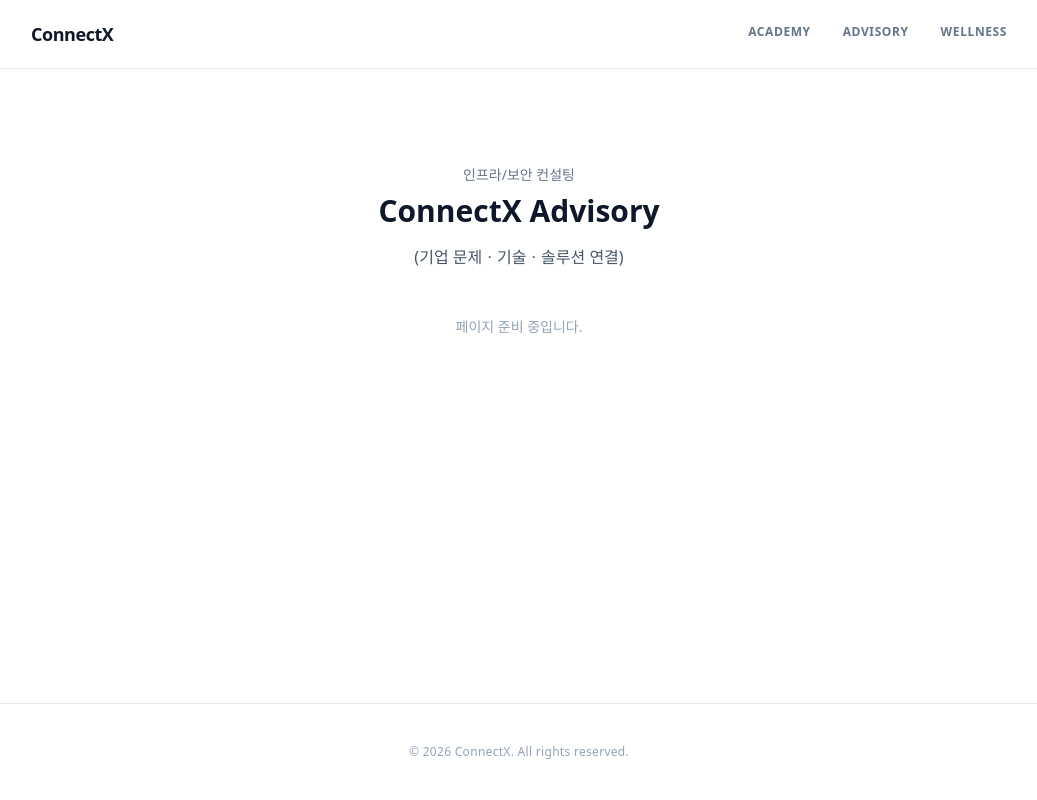
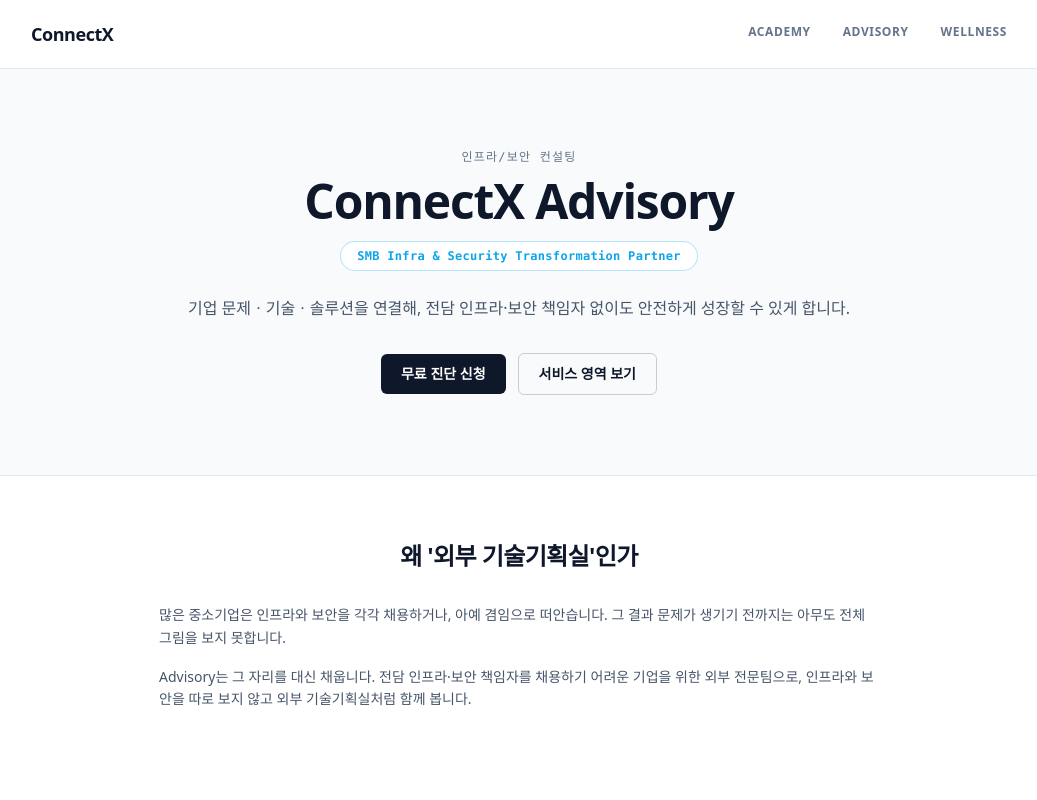
Before and after one commit to alex-cho80/homepage, a Next.js app: page /advisory in a window 1280 px wide. Shown: the top 800 px of the page, without its empty margins (121-1158 px from the left). Built offline with nearby package versions, Linux system fonts and the light colour scheme.

Commit message:
Build ConnectX Advisory detail page from marketing-lead planning doc

```diff
--- a/app/advisory/page.tsx
+++ b/app/advisory/page.tsx
@@ -1,7 +1,6 @@
-import ComingSoon from "@/components/ComingSoon";
-import { brandUnits } from "@/lib/brand-units";
+import DetailPage from "@/components/detail/DetailPage";
+import { advisoryContent } from "@/lib/detail-pages/advisory";
 
 export default function AdvisoryPage() {
-  const unit = brandUnits.find((u) => u.slug === "advisory")!;
-  return <ComingSoon unit={unit} />;
+  return <DetailPage content={advisoryContent} />;
 }
--- /dev/null
+++ b/lib/detail-pages/advisory.ts
@@ -0,0 +1,131 @@
+import type { DetailPageContent } from "./types";
+
+export const advisoryContent: DetailPageContent = {
+  sections: [
+    {
+      type: "hero",
+      id: "hero",
+      label: "인프라/보안 컨설팅",
+      title: "ConnectX Advisory",
+      positionBadge: "SMB Infra & Security Transformation Partner",
+      subtitle:
+        "기업 문제ㆍ기술ㆍ솔루션을 연결해, 전담 인프라·보안 책임자 없이도 안전하게 성장할 수 있게 합니다.",
+      ctas: [
+        { label: "무료 진단 신청", href: "#cta" },
+        { label: "서비스 영역 보기", href: "#offerings" },
+      ],
+    },
+    {
+      type: "positionDetail",
+      id: "position",
+      heading: "왜 '외부 기술기획실'인가",
+      paragraphs: [
+        "많은 중소기업은 인프라와 보안을 각각 채용하거나, 아예 겸임으로 떠안습니다. 그 결과 문제가 생기기 전까지는 아무도 전체 그림을 보지 못합니다.",
+        "Advisory는 그 자리를 대신 채웁니다. 전담 인프라·보안 책임자를 채용하기 어려운 기업을 위한 외부 전문팀으로, 인프라와 보안을 따로 보지 않고 외부 기술기획실처럼 함께 봅니다.",
+      ],
+    },
+    {
+      type: "problem",
+      id: "problem",
+      heading: "이런 고민, 익숙하신가요",
+      items: [
+        "IT 인프라 담당자가 한 명뿐이거나, 다른 업무와 겸임하고 있다.",
+        "보안 사고가 나야만 보안을 생각하게 된다 — 사전 점검 체계가 없다.",
+        "클라우드/솔루션 도입을 검토 중인데, 무엇이 우리 규모에 맞는지 판단할 사람이 없다.",
+        "인프라 이슈와 보안 이슈가 따로따로 대응되어, 전체 리스크가 안 보인다.",
+      ],
+    },
+    {
+      type: "connectAxes",
+      id: "connect",
+      heading: "기업 문제ㆍ기술ㆍ솔루션을 연결합니다",
+      axes: [
+        {
+          label: "기업 문제 연결",
+          body: "예산, 인력, 업종 특성까지 고려해 우리 회사가 실제로 겪는 문제를 먼저 정확히 정의합니다.",
+        },
+        {
+          label: "기술 연결",
+          body: "정의된 문제에 맞는 인프라/보안 기술과 아키텍처 판단을 제공합니다. 유행이 아니라 규모에 맞는 기술.",
+        },
+        {
+          label: "솔루션 연결",
+          body: "판단에서 끝나지 않고, 실제로 도입 가능한 솔루션ㆍ벤더ㆍ운영 체계로 연결해 실행까지 이어갑니다.",
+        },
+      ],
+    },
+    {
+      type: "process",
+      id: "process",
+      heading: "진단 → 큐레이션/설계 → 실행 → 지속관리",
+      steps: [
+        { label: "진단", body: "현재 인프라/보안 현황을 점검하고 리스크를 진단합니다." },
+        {
+          label: "큐레이션/설계",
+          body: "기업 규모와 예산에 맞는 개선 우선순위와 아키텍처를 설계합니다.",
+        },
+        { label: "실행", body: "구축/이행을 직접 지원하거나, 내부 인력과 함께 실행합니다." },
+        {
+          label: "지속관리",
+          body: "1회성 컨설팅으로 끝내지 않고, 외부 기술기획실처럼 지속적으로 모니터링ㆍ리테이너 형태로 함께합니다.",
+        },
+      ],
+    },
+    {
+      type: "offerings",
+      id: "offerings",
+      heading: "무엇을 함께 보나요",
+      items: [
+        { title: "인프라 아키텍처 진단/설계", body: "현재 인프라 구조를 진단하고 개선 아키텍처를 설계합니다." },
+        { title: "보안 체계 수립", body: "정책과 프로세스 관점에서 기업 규모에 맞는 보안 체계를 수립합니다." },
+        { title: "컴플라이언스 대응 지원", body: "관련 규정/인증 대응에 필요한 준비를 지원합니다." },
+        { title: "클라우드 전환 자문", body: "클라우드 전환 시점과 방식에 대한 자문을 제공합니다." },
+        { title: "솔루션/벤더 선정 자문", body: "기업 규모와 예산에 맞는 솔루션ㆍ벤더 선정을 돕습니다." },
+        { title: "상시 자문 (리테이너)", body: "일회성이 아닌 지속적인 자문 관계로 함께합니다." },
+      ],
+      note: "위 서비스 구성은 예시이며, 실제 상품/패키지는 진단 결과에 따라 상담을 통해 안내드립니다.",
+    },
+    {
+      type: "trust",
+      id: "trust",
+      heading: "왜 Advisory인가",
+      points: ["인프라와 보안을 함께 보는 팀", "기업 규모에 맞는 현실적인 제안", "1회성이 아닌 지속 관리"],
+    },
+    {
+      type: "faq",
+      id: "faq",
+      heading: "자주 묻는 질문",
+      items: [
+        {
+          question: "정규 인력 채용 대신 Advisory를 쓰면 무엇이 다른가요?",
+          answer:
+            "채용·교육에 드는 시간과 비용 없이, 인프라와 보안을 함께 보는 외부 전문팀을 바로 활용하실 수 있습니다.",
+        },
+        {
+          question: "우리 회사 규모가 작은데도 대응이 되나요?",
+          answer:
+            "Advisory는 전담 책임자를 두기 어려운 SMB를 위한 서비스입니다. 회사 규모와 예산에 맞는 범위로 진단부터 시작합니다.",
+        },
+        {
+          question: "일회성 컨설팅인가요, 지속적인 관리인가요?",
+          answer:
+            "진단과 설계 이후에도 리테이너 형태의 지속 관리를 제공합니다. 필요에 따라 일회성 진단만 받으실 수도 있습니다.",
+        },
+        {
+          question: "인프라와 보안을 각각 따로 의뢰할 수도 있나요?",
+          answer: "가능합니다. 다만 Advisory는 두 영역을 함께 보는 것을 권장드리며, 상담 시 필요 범위를 함께 정하실 수 있습니다.",
+        },
+      ],
+    },
+    {
+      type: "cta",
+      id: "cta",
+      heading: "지금 무료로 진단받아보세요",
+      body: "전담 책임자가 없어도 괜찮습니다. 지금 상태를 먼저 함께 점검해드립니다.",
+      primaryLabel: "무료 진단 신청",
+      primaryHref: "#",
+      secondaryLabel: "담당자와 상담 예약",
+      secondaryHref: "#",
+    },
+  ],
+};
```
